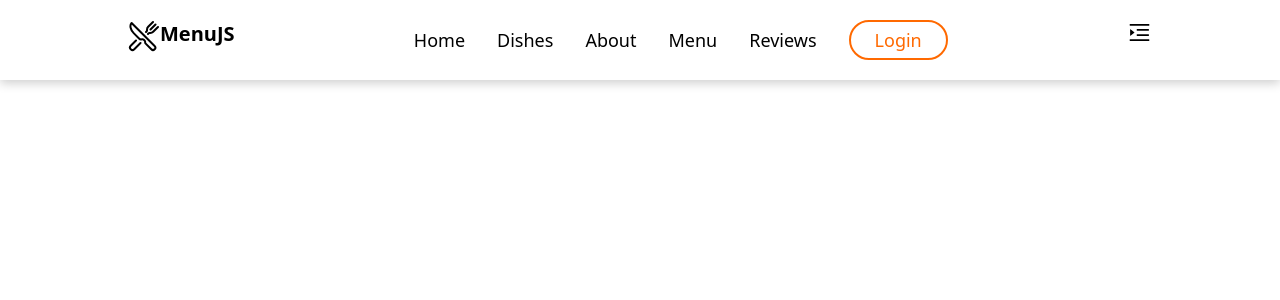
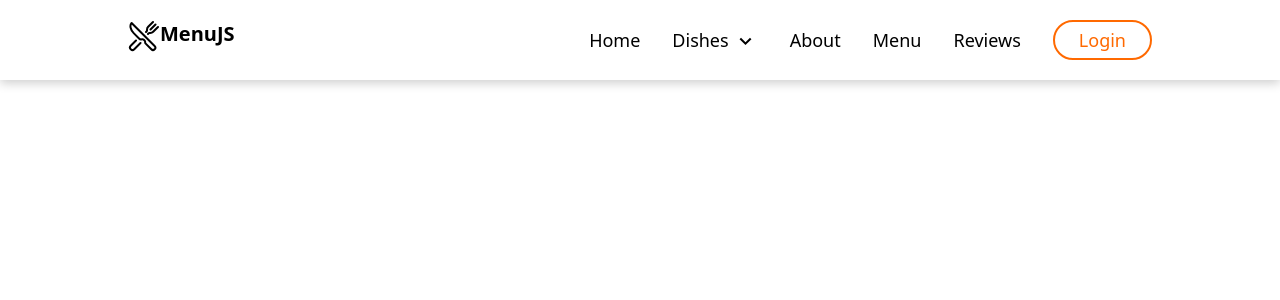
Before and after one commit to towfique-pranto/restaurant-project, a React (Vite) app: page / in a window 1280 px wide. Shown: the top 300 px of the page. Built offline with nearby package versions, Linux system fonts and the light colour scheme.

Commit message:
navigation bar setup added side button and down arrow on dishes

```diff
--- a/src/components/Navbar.jsx
+++ b/src/components/Navbar.jsx
@@ -3,12 +3,13 @@ import {Link} from 'react-scroll'
 import { IoRestaurantOutline } from "react-icons/io5";
 import Button from '../layout/Button';
 import {AiOutlineClose, AiOutlineMenuUnfold} from "react-icons/ai";
+import {BiChevronDown} from "react-icons/bi";
 
 
 const Navbar = () => {
     const [menu, setMenu] = useState(false);
     const handleChange = () => { setMenu(!menu); };
-    const closeMenu = () => {setMenu(false);};
+    //const closeMenu = () => {setMenu(false);};
 
     return (
         <div className="fixed w-full">
@@ -25,6 +26,7 @@ const Navbar = () => {
                         <div className="relative group">
                             <div className="flex items-center gap-1">
                                 <Link to="dishes" spy={true} smooth={true} duration={500} className='hover:text-orange-500 transition-all cursor-pointer'>Dishes</Link>
+                                <BiChevronDown className="cursor-pointer" size={25}/>
                             </div>
                             <ul className="absolute hidden space-y-2 group-hover:block bg-white border border-gray-300 shadow-md rounded-lg p-5">
                                 <li>
@@ -48,7 +50,7 @@ const Navbar = () => {
 
                         <Button title="Login"/>
                     </nav>
-                    <div>
+                    <div className="md:hidden flex items-center">
                         {menu ?
                                 (<AiOutlineClose size={25} onClick={handleChange}/>):(
                                 <AiOutlineMenuUnfold size={25} onClick={handleChange}/>
@@ -56,6 +58,16 @@ const Navbar = () => {
                         }
                     </div>
                 </div>
+                <div className={`${menu ? "translate-x-0": "-translate-x-full"} lg:hidden flex flex-col absolute bg-black text-white left-0 top-20 font-semibold text-2xl text-center pt-8 pb-4 gap-8 w-full h-fit transition-transform duration-300`}>
+                    <Link to="home" spy={true} smooth={true} duration={500} className='hover:text-orange-500 transition-all cursor-pointer'>Home</Link>
+                    <Link to="dishes" spy={true} smooth={true} duration={500} className='hover:text-orange-500 transition-all cursor-pointer'>Dishes</Link>
+                    <Link to="about" spy={true} smooth={true} duration={500} className='hover:text-orange-500 transition-all cursor-pointer'>About</Link>
+                <Link to="menu" spy={true} smooth={true} duration={500} className='hover:text-orange-500 transition-all cursor-pointer'>Menu</Link>
+                <Link to="review" spy={true} smooth={true} duration={500} className='hover:text-orange-500 transition-all cursor-pointer'>Reviews</Link>
+
+                <Button title="Login" />
+
+                </div>
             </div>
         </div>
     )
```
